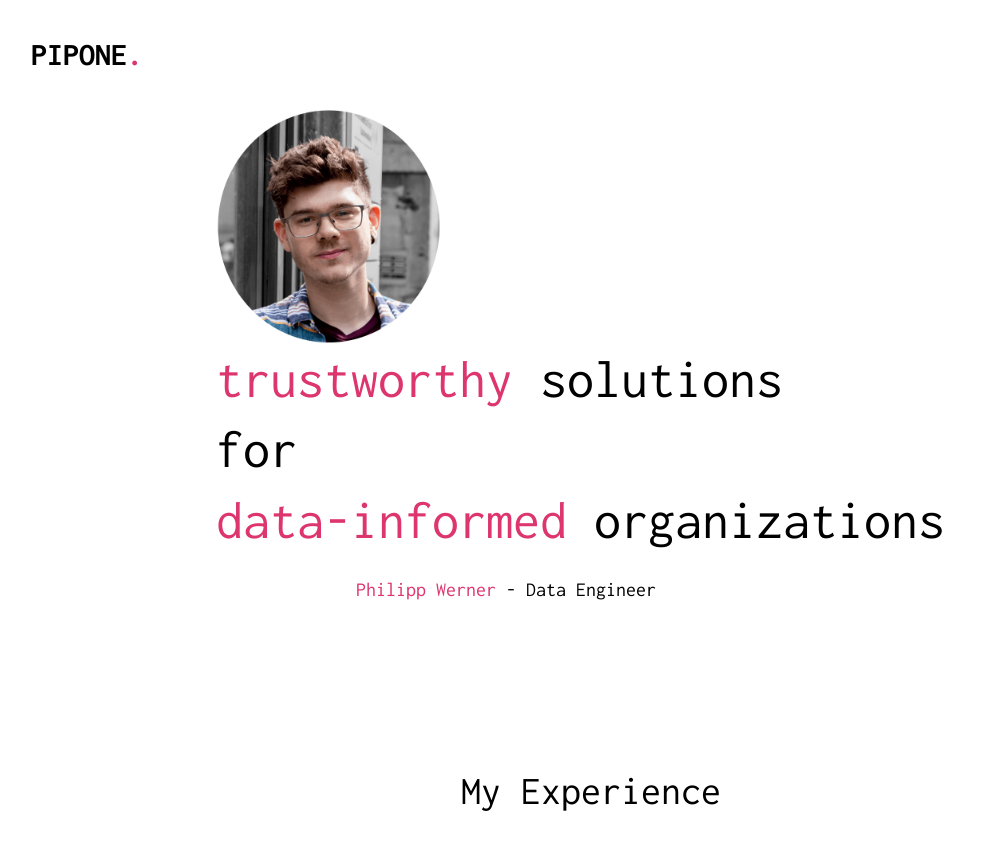
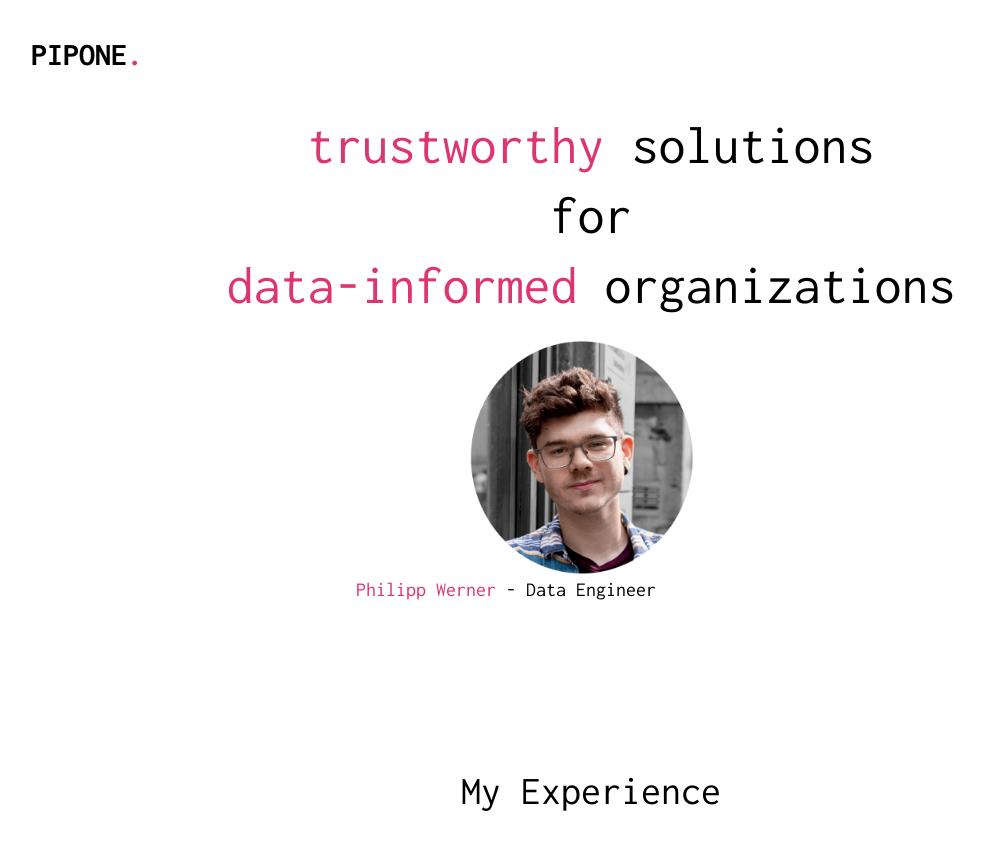
Before and after one commit to Pip-1/pip-1.github.io, a plain HTML site: page index.html in a window 1280 px wide. Shown: the top 844 px of the page, without its empty margins (49-1033 px from the left). Drawn offline with Linux system fonts and the light colour scheme; files whose address does not match are found by name.

Commit message:
arranging arranging

```diff
--- a/index.html
+++ b/index.html
@@ -73,12 +73,12 @@
 		<div class="overlay"></div>
 		<div class="container">
 			<div class="row">
-				<div class="col-md-8 col-md-offset-2 text-left">
+				<div class="col-md-8 col-md-offset-2 text-center">
 					<div class="display-t">
 						<div class="display-tc animate-box" data-animate-effect="fadeIn">
 							<!-- Display the image to the left of the first line of text -->
-							<img src="images/pip.png" alt="Pip Image" style="max-width: 30%; float: center; margin-right: 20px;">
 							<h1><a href="pip-1.github.com" target="_blank">trustworthy</a> solutions </br> for </br> <a href="pip-1.github.com" target="_blank">data-informed</a> organizations</h1>
+						    <img src="images/pip.png" alt="Pip Image" style="max-width: 30%; float: center; margin-right: 20px;">
 						</div>
 					</div>
 					<div class="col-md-8 col-md-offset-2 text-center">
```
